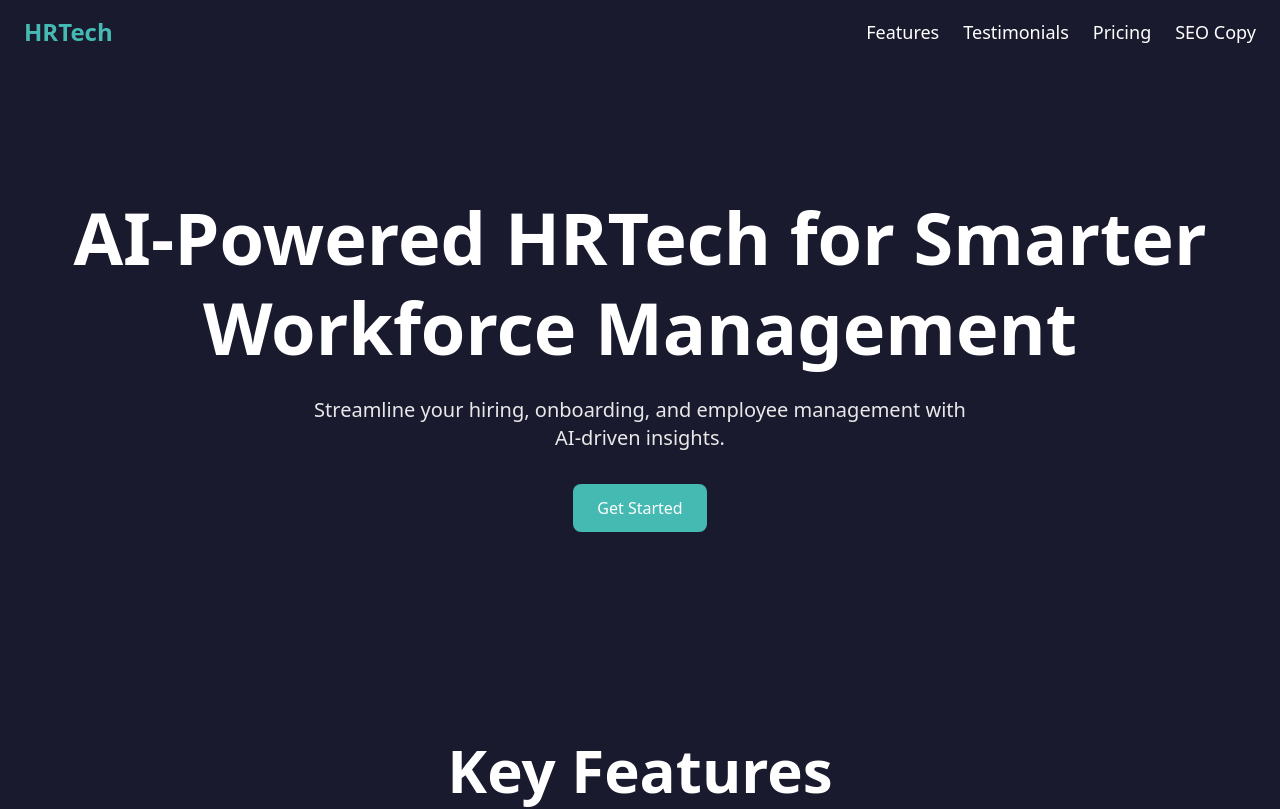
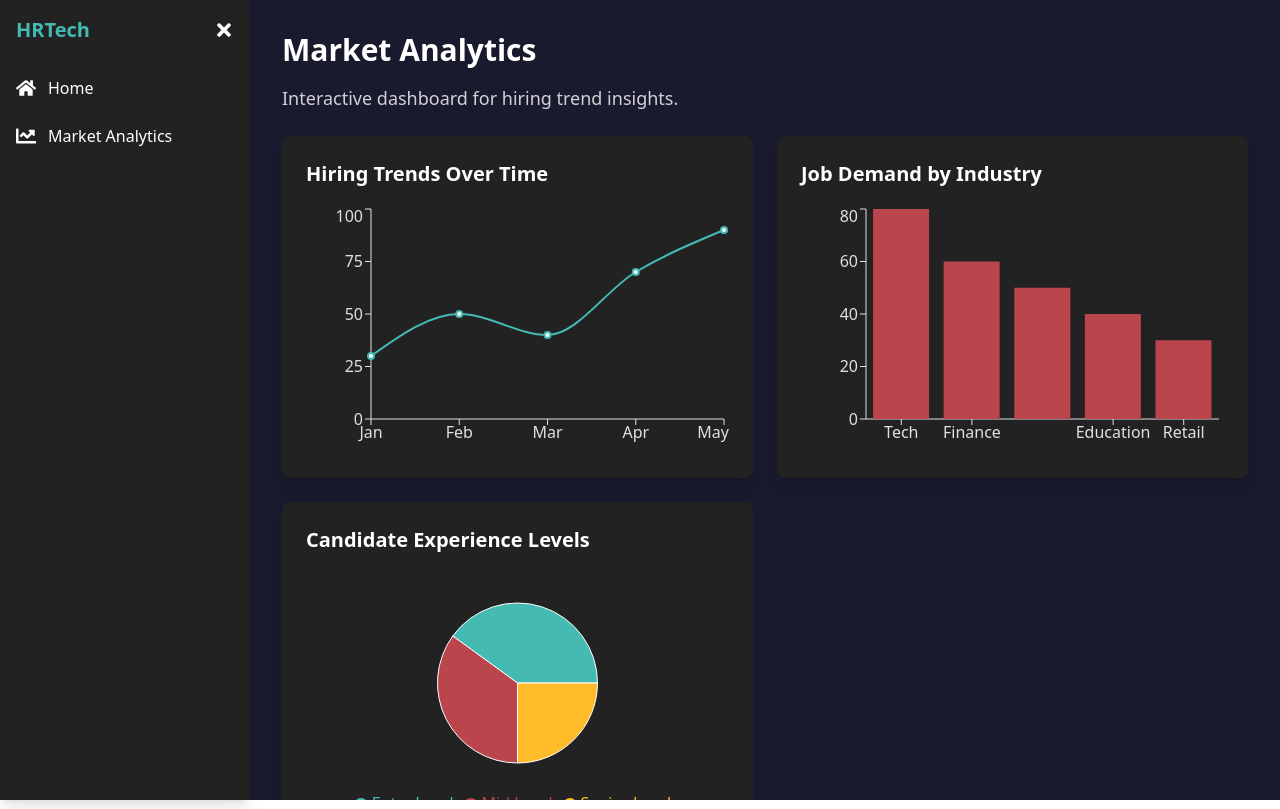
Before and after one commit to sanketjoice/hr-tech, a React (Vite) app: page /hr-tech/dashboard in a window 1280 px wide. Shown: the top 809 px of the page. Built offline with nearby package versions, Linux system fonts and the light colour scheme.

Commit message:
Update: Dashboard

```diff
--- a/package.json
+++ b/package.json
@@ -18,7 +18,9 @@
     "gh-pages": "^6.3.0",
     "react": "^19.0.0",
     "react-dom": "^19.0.0",
-    "react-icons": "^5.4.0"
+    "react-icons": "^5.4.0",
+    "react-router-dom": "^7.1.5",
+    "recharts": "^2.15.1"
   },
   "devDependencies": {
     "@eslint/js": "^9.19.0",
--- a/src/App.jsx
+++ b/src/App.jsx
@@ -1,12 +1,15 @@
-import React from "react";
-import "./App.css";
-import HeroSection from "./assets/components/HeroSection";
+import { BrowserRouter as Router, Routes, Route } from "react-router-dom";
+import LandingPage from "./assets/components/LandingPage";
+import Dashboard from "./assets/components/Dashboard";
 
 function App() {
   return (
-    <>
-      <HeroSection />
-    </>
+    <Router>
+      <Routes>
+        <Route path="/hr-tech" element={<LandingPage />} />
+        <Route path="/hr-tech/dashboard" element={<Dashboard />} />
+      </Routes>
+    </Router>
   );
 }
 
--- /dev/null
+++ b/src/assets/components/Dashboard.jsx
@@ -0,0 +1,152 @@
+import React, { useState } from "react";
+import { FaChartLine, FaBars, FaTimes, FaHome } from "react-icons/fa";
+import { motion } from "framer-motion";
+import { Link } from "react-router-dom";
+import {
+  LineChart,
+  Line,
+  XAxis,
+  YAxis,
+  Tooltip,
+  ResponsiveContainer,
+  BarChart,
+  Bar,
+  PieChart,
+  Pie,
+  Cell,
+  Legend,
+} from "recharts";
+
+export default function Dashboard() {
+  const hiringTrendsData = [
+    { month: "Jan", hires: 30 },
+    { month: "Feb", hires: 50 },
+    { month: "Mar", hires: 40 },
+    { month: "Apr", hires: 70 },
+    { month: "May", hires: 90 },
+  ];
+
+  const jobDemandData = [
+    { industry: "Tech", demand: 80 },
+    { industry: "Finance", demand: 60 },
+    { industry: "Healthcare", demand: 50 },
+    { industry: "Education", demand: 40 },
+    { industry: "Retail", demand: 30 },
+  ];
+
+  const experienceLevelData = [
+    { name: "Entry Level", value: 40 },
+    { name: "Mid Level", value: 35 },
+    { name: "Senior Level", value: 25 },
+  ];
+
+  const COLORS = ["#45BAB3", "#BA454C", "#FFBB28"];
+  const [isCollapsed, setIsCollapsed] = useState(false);
+
+  return (
+    <div className="flex h-screen bg-[#1A1A2E] text-white">
+      {/* Sidebar */}
+      <motion.div
+        animate={{ width: isCollapsed ? "80px" : "250px" }}
+        className="h-full bg-[#222] p-4 flex flex-col fixed left-0 top-0 z-50 shadow-lg"
+      >
+        <div className="flex justify-between items-center">
+          {!isCollapsed && (
+            <h1 className="text-xl font-bold text-[#45BAB3]">HRTech</h1>
+          )}
+          <button
+            onClick={() => setIsCollapsed(!isCollapsed)}
+            className="text-xl hover:cursor-pointer"
+          >
+            {isCollapsed ? <FaBars /> : <FaTimes />}
+          </button>
+        </div>
+        <ul className="mt-8 space-y-6">
+          <li className="hover:text-[rgb(69,186,179)] cursor-pointer flex items-center">
+            <Link to="/hr-tech" className="flex items-center gap-3">
+              <FaHome size={20} />
+              {!isCollapsed && "Home"}
+            </Link>
+          </li>
+          <li className="flex items-center gap-3 cursor-pointer hover:text-[#45BAB3]">
+            <FaChartLine size={20} /> {!isCollapsed && "Market Analytics"}
+          </li>
+        </ul>
+      </motion.div>
+
+      {/* Main Content */}
+      <div className="ml-[80px] md:ml-[250px] flex-1 p-8 overflow-auto">
+        <h2 className="text-3xl font-bold mb-4">Market Analytics</h2>
+        <p className="text-lg opacity-80 mb-6">
+          Interactive dashboard for hiring trend insights.
+        </p>
+
+        {/* Charts Grid */}
+        <div className="grid grid-cols-1 md:grid-cols-2 gap-6">
+          {/* Line Chart - Hiring Trends */}
+          <div className="bg-[#222] p-6 rounded-lg shadow-lg">
+            <h3 className="text-xl font-semibold mb-4">
+              Hiring Trends Over Time
+            </h3>
+            <ResponsiveContainer width="100%" height={250}>
+              <LineChart data={hiringTrendsData}>
+                <XAxis dataKey="month" stroke="#E0E0E0" />
+                <YAxis stroke="#E0E0E0" />
+                <Tooltip />
+                <Line
+                  type="monotone"
+                  dataKey="hires"
+                  stroke="#45BAB3"
+                  strokeWidth={2}
+                />
+              </LineChart>
+            </ResponsiveContainer>
+          </div>
+
+          {/* Bar Chart - Job Demand */}
+          <div className="bg-[#222] p-6 rounded-lg shadow-lg">
+            <h3 className="text-xl font-semibold mb-4">
+              Job Demand by Industry
+            </h3>
+            <ResponsiveContainer width="100%" height={250}>
+              <BarChart data={jobDemandData}>
+                <XAxis dataKey="industry" stroke="#E0E0E0" />
+                <YAxis stroke="#E0E0E0" />
+                <Tooltip />
+                <Bar dataKey="demand" fill="#BA454C" />
+              </BarChart>
+            </ResponsiveContainer>
+          </div>
+
+          {/* Pie Chart - Experience Levels */}
+          <div className="bg-[#222] p-6 rounded-lg shadow-lg">
+            <h3 className="text-xl font-semibold mb-4">
+              Candidate Experience Levels
+            </h3>
+            <ResponsiveContainer width="100%" height={250}>
+              <PieChart>
+                <Pie
+                  data={experienceLevelData}
+                  cx="50%"
+                  cy="50%"
+                  outerRadius={80}
+                  fill="#45BAB3"
+                  dataKey="value"
+                >
+                  {experienceLevelData.map((entry, index) => (
+                    <Cell
+                      key={`cell-${index}`}
+                      fill={COLORS[index % COLORS.length]}
+                    />
+                  ))}
+                </Pie>
+                <Tooltip />
+                <Legend />
+              </PieChart>
+            </ResponsiveContainer>
+          </div>
+        </div>
+      </div>
+    </div>
+  );
+}
--- a/src/assets/components/HeroSection.jsx
+++ b/src/assets/components/LandingPage.jsx
@@ -1,5 +1,6 @@
 import React, { useState, useEffect } from "react";
 import { motion } from "framer-motion";
+import { Link } from "react-router-dom";
 import {
   FaCheckCircle,
   FaUserTie,
@@ -75,6 +76,9 @@ export default function LandingPage() {
               </li>
               <li className="hover:text-[#45BAB3] cursor-pointer">Pricing</li>
               <li className="hover:text-[#45BAB3] cursor-pointer">SEO Copy</li>
+              <li className="hover:text-[#45BAB3] cursor-pointer">
+                <Link to="/hr-tech/dashboard">Dashboard</Link>
+              </li>
             </ul>
           </div>
         </nav>
```
Also changed, not shown: 1 other file (tests, documents, lock files or other folders).
